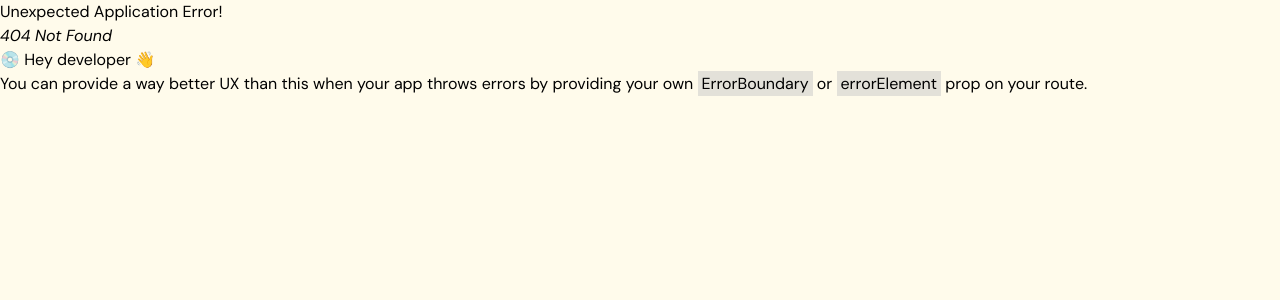
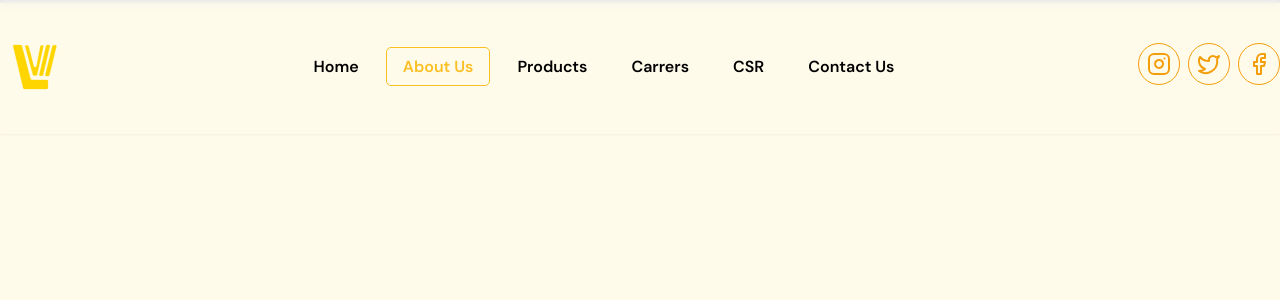
Before and after one commit to Veedsify/heathercooper_project, a React (Vite) app: page /about in a window 1280 px wide. Before the commit this address had no page. Shown: the top 300 px of the page. Built offline with nearby package versions, Linux system fonts and the light colour scheme.

Commit message:
Refactor font styles and adjust parallax effect in hero section

```diff
--- a/src/components/sub/navlink.tsx
+++ b/src/components/sub/navlink.tsx
@@ -9,8 +9,8 @@ type NavLinkProps = {
 const NavLink = ({ name, link, isActive }: NavLinkProps) => {
      return (
           <li>
-               <Link className={`px-4 py-2 rounded font-semibold hover:outline  outline-1 hover:outline-amber-400 outline-black hover:text-amber-400
-               ${isActive ? 'text-amber-400 outline outline-amber-400' : 'text-black'} `} to={link}>{name}</Link>
+               <Link className={`px-4 py-2 rounded font-semibold hover:outline  outline-1 hover:outline-amber-400  hover:text-amber-400
+               ${isActive ? 'text-amber-400 outline outline-amber-400 outline-1' : 'text-black'} `} to={link}>{name}</Link>
           </li>
      );
 }
--- /dev/null
+++ b/src/pages/about.tsx
@@ -0,0 +1,16 @@
+import Navbar from "../components/main/nav";
+
+const About = () => {
+     return (
+          <>
+             <header className="relative select-none">
+                    <Navbar
+                         image="https://via.placeholder.com/150"
+                         type="full"
+                    />
+               </header>
+          </>
+     );
+}
+
+export default About;
--- a/src/routes.tsx
+++ b/src/routes.tsx
@@ -1,6 +1,7 @@
 import { createBrowserRouter } from "react-router-dom";
 import AppLayout from "./layouts/App";
 import Home from "./pages/home";
+import About from "./pages/about";
 
 export const routes = createBrowserRouter([
      {
@@ -9,7 +10,10 @@ export const routes = createBrowserRouter([
           children: [
                {
                     path: "/",
-                    element: <Home />
+                    element: <Home />,
+               }, {
+                    path: "/about",
+                    element: <About />,
                }
           ]
      }
```
